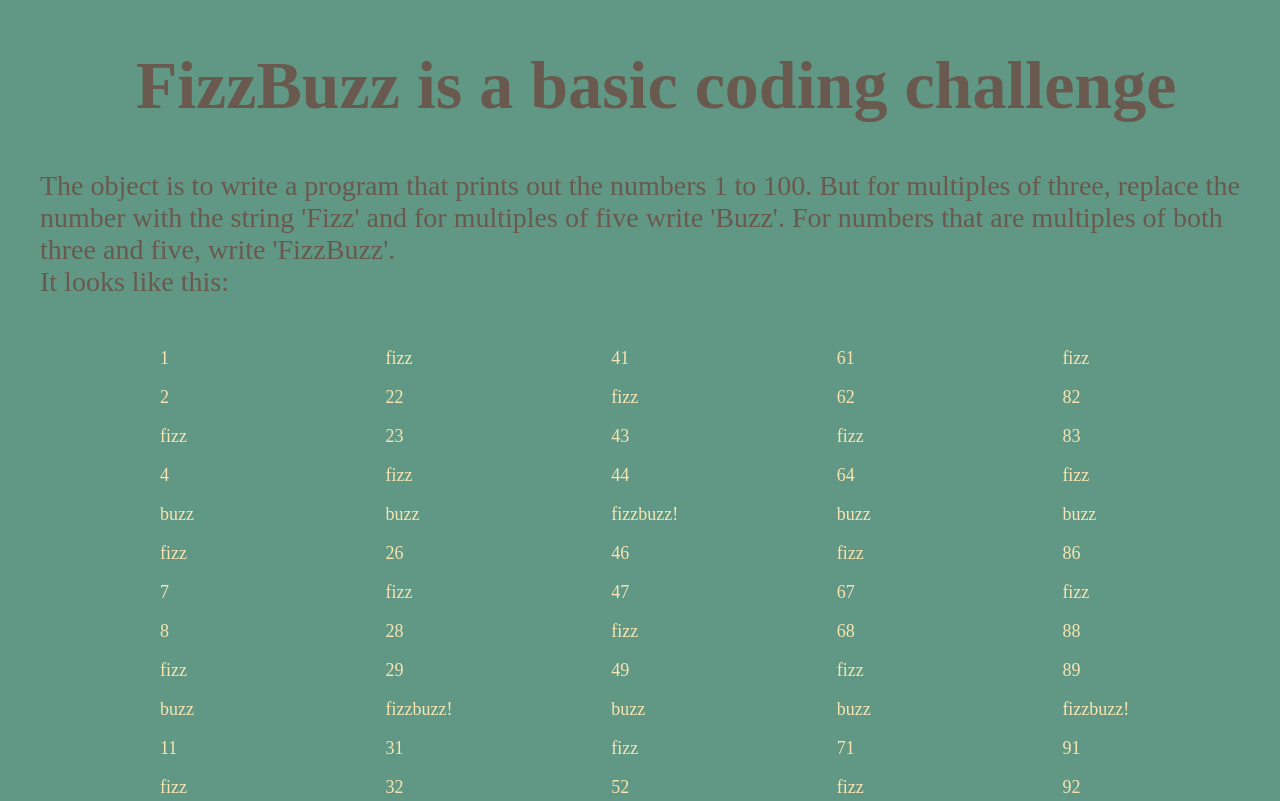
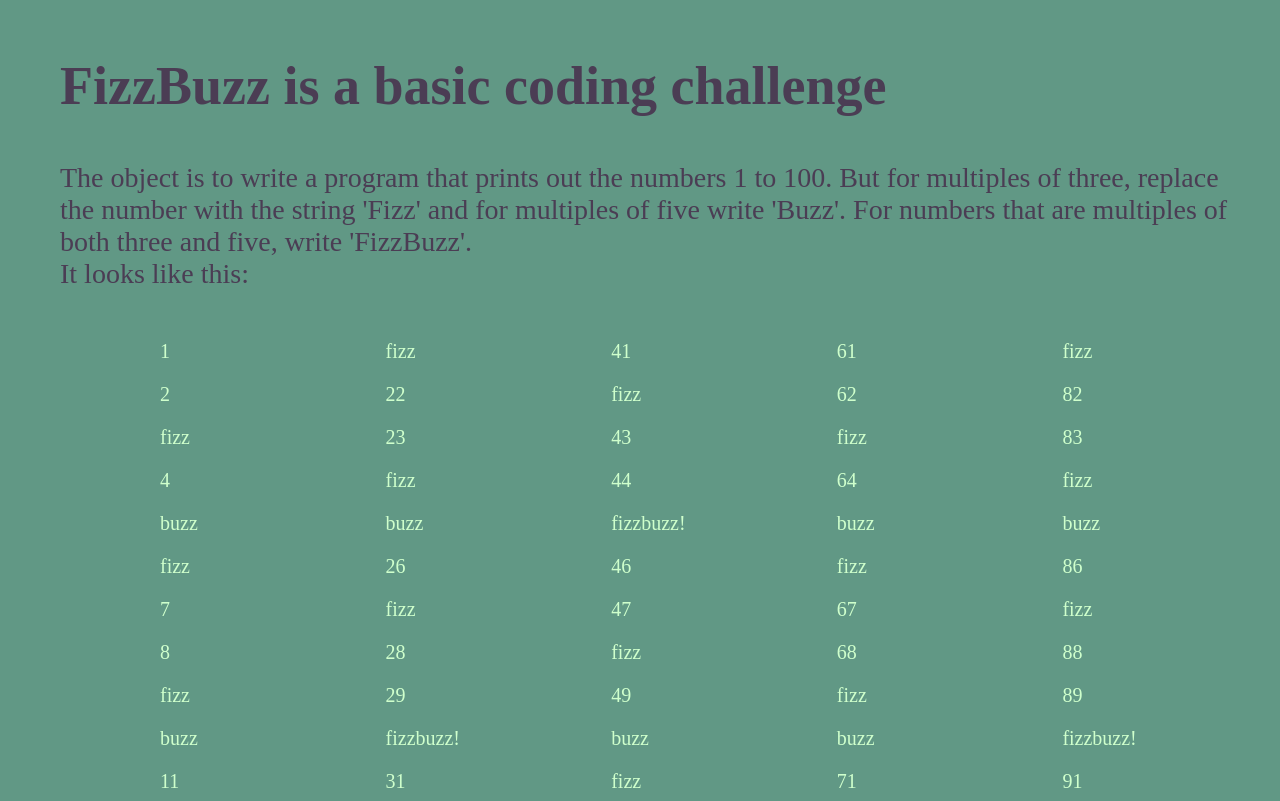
Before and after one commit to danisyellis/codeSample, a plain HTML site: page no.html in a window 1280 px wide. Shown: the top 801 px of the page. Drawn offline with Linux system fonts and the light colour scheme.

Commit message:
change some styling and add autofocus to the form

```diff
--- a/no.html
+++ b/no.html
@@ -5,7 +5,7 @@
         <link rel="stylesheet" href="style.css" type="text/css">
     </head>
     <body>
-        <h1>FizzBuzz is a basic coding challenge</h1>
+        <h2>FizzBuzz is a basic coding challenge</h2>
         <p class="explain">The object is to write a program that prints out the numbers 1 to 100. But for multiples of three, replace the number with the string 'Fizz' and for multiples of five write 'Buzz'. For numbers that are multiples of both three and five, write 'FizzBuzz'. <br/>
         It looks like this:
         </p>
--- a/style.css
+++ b/style.css
@@ -1,15 +1,24 @@
 body {
+    /*
+    background-color: #C8B8AC;
+    */
+
     background-color: #619885;
-    color: #69594E;
+    color: #4B3D54;
     max-width: 1340px;
     margin-left: 40px;
 }
 
 h1 {
     text-align: center;
-    font-size: 68px;
+    font-size: 70px;
     font-weight: 700;
 
+}
+
+h2 {
+    font-size: 54px;
+    padding: 10px 0 0 20px;
 }
 
 h3 {
@@ -19,6 +28,7 @@ h3 {
 
 .explain {
     font-size: 28px;
+    padding: 0 20px 0 20px;
 }
 
 .buttons {
@@ -40,7 +50,7 @@ input {
 }
 
 .fizzBuzz {
-    color: #F9E5B1;
+    color: #CFFFCC;
     -webkit-column-count: 5; /* Chrome, Safari, Opera */
     -moz-column-count: 5; /* Firefox */
     column-count: 5;
@@ -49,5 +59,9 @@ input {
 
 p {
     margin-top: 0;
-    font-size: 18px;
+    font-size: 20px;
 }
+
+a {
+    font-size: 20px;
+}
```
Also changed, not shown: play.html (+1 -1 lines).
